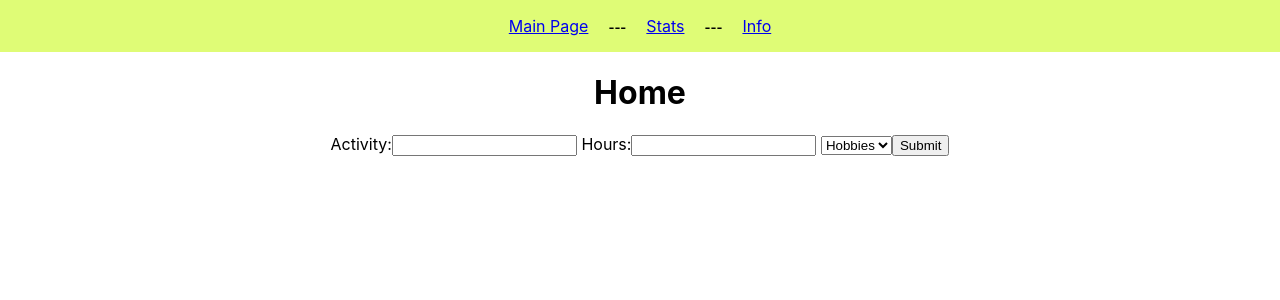
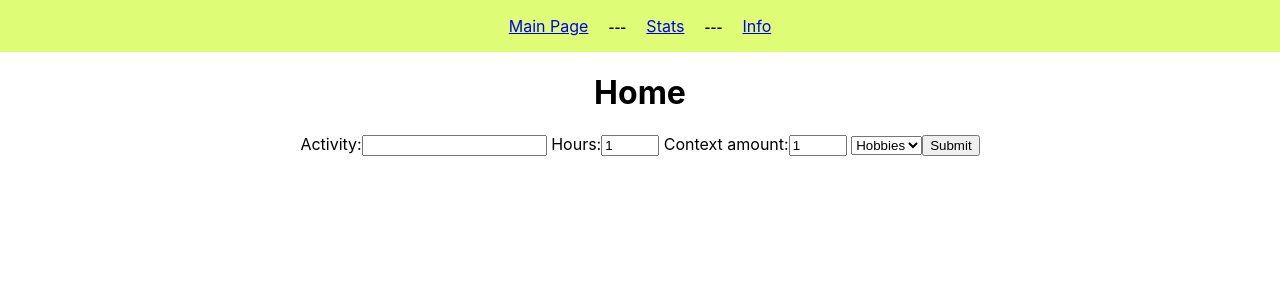
Before and after one commit to masisoranummi/react-htyo, a React (Create React App) app: page / in a window 1280 px wide. Shown: the top 300 px of the page. Built offline with nearby package versions, Linux system fonts and the light colour scheme; data requests are answered from the project's data file.

Commit message:
feature: add multiple context added

```diff
--- a/db.json
+++ b/db.json
@@ -17,6 +17,16 @@
       "time": "3",
       "contextId": 4,
       "id": 3
+    },
+    {
+      "activity": "Contexttest",
+      "time": "5",
+      "contextId": [
+        1,
+        2,
+        3
+      ],
+      "id": 4
     }
   ],
   "contexts": [
--- a/package.json
+++ b/package.json
@@ -16,7 +16,8 @@
         "start": "react-scripts start",
         "build": "react-scripts build",
         "test": "react-scripts test",
-    "eject": "react-scripts eject"
+        "eject": "react-scripts eject",
+        "db": "npx json-server -H localhost -p 3010 -w ./db.json"
     },
     "eslintConfig": {
         "extends": [
--- a/src/App.css
+++ b/src/App.css
@@ -12,6 +12,10 @@
     .App-logo {
         animation: App-logo-spin infinite 20s linear;
     }
+}
+
+.numberlabel {
+    width: 50px;
 }
 
 .App-header {
--- a/src/HomeComponent.js
+++ b/src/HomeComponent.js
@@ -2,10 +2,11 @@ import { useState, useEffect } from "react";
 
 function HomeComponent() {
     const [current, setCurrent] = useState("");
-    const [time, setTime] = useState("");
+    const [time, setTime] = useState(1);
     const [contexts, setContexts] = useState([]);
     const [newContexts, setNewContexts] = useState([]);
     const [currentcontext, setCurrentContext] = useState([]);
+    const [contextCount, setContextCount] = useState(1);
     const [loading, setLoading] = useState(true);
     console.log(current);
     console.log(time);
@@ -36,16 +37,34 @@ function HomeComponent() {
         setTime(event.target.value);
         event.preventDefault();
     }
-    function handleContext(event) {
-        setCurrentContext(event.target.value);
+    function handleContext(event, index) {
+        let newState = [];
+        for (let i = 0; i < contextCount; i++) {
+            if (i === index) {
+                newState[i] = event.target.value;
+            } else {
+                newState[i] = currentcontext[i];
+            }
+            console.log(index);
+        }
+        setCurrentContext(newState);
+        event.preventDefault();
+    }
+    function handleContextAmount(event) {
+        setContextCount(event.target.value);
         event.preventDefault();
     }
     function handleSubmit() {
-        let currentId = 0;
-        for (let i = 0; i < contexts.length; i++) {
-            if (contexts[i].title === currentcontext) {
-                currentId = contexts[i].id;
+        let currentId = [];
+        for (let j = 0; j < contextCount; j++) {
+            for (let i = 0; i < contexts.length; i++) {
+                if (contexts[i].title === currentcontext[j]) {
+                    currentId[j] = contexts[i].id;
+                }
+                console.log(currentcontext);
+                console.log(contexts.length);
             }
+            console.log(currentId);
         }
         fetch("http://127.0.0.1:3010/posts", {
             method: "POST",
@@ -67,6 +86,15 @@ function HomeComponent() {
                 time
         );
     }
+    let selectContextArray = [];
+    for (let i = 0; i < contextCount; i++) {
+        selectContextArray.push(
+            <select key={i} onChange={(event) => handleContext(event, i)}>
+                value={currentcontext}
+                {newContexts}
+            </select>
+        );
+    }
     return (
         <>
             <h1>Home</h1>
@@ -83,15 +111,24 @@ function HomeComponent() {
                 <label>
                     Hours:
                     <input
+                        className="numberlabel"
                         type="number"
+                        min={1}
                         value={time}
                         onChange={handleTime}
                     />{" "}
                 </label>
-                <select onChange={handleContext}>
-                    value={currentcontext}
-                    {newContexts}
-                </select>
+                <label>
+                    Context amount:
+                    <input
+                        className="numberlabel"
+                        type="number"
+                        min={1}
+                        value={contextCount}
+                        onChange={handleContextAmount}
+                    />{" "}
+                </label>
+                {selectContextArray}
                 <input type="submit" value="Submit" />
             </form>
         </>
```
Lines whose indentation alone changed are shown as unchanged.
